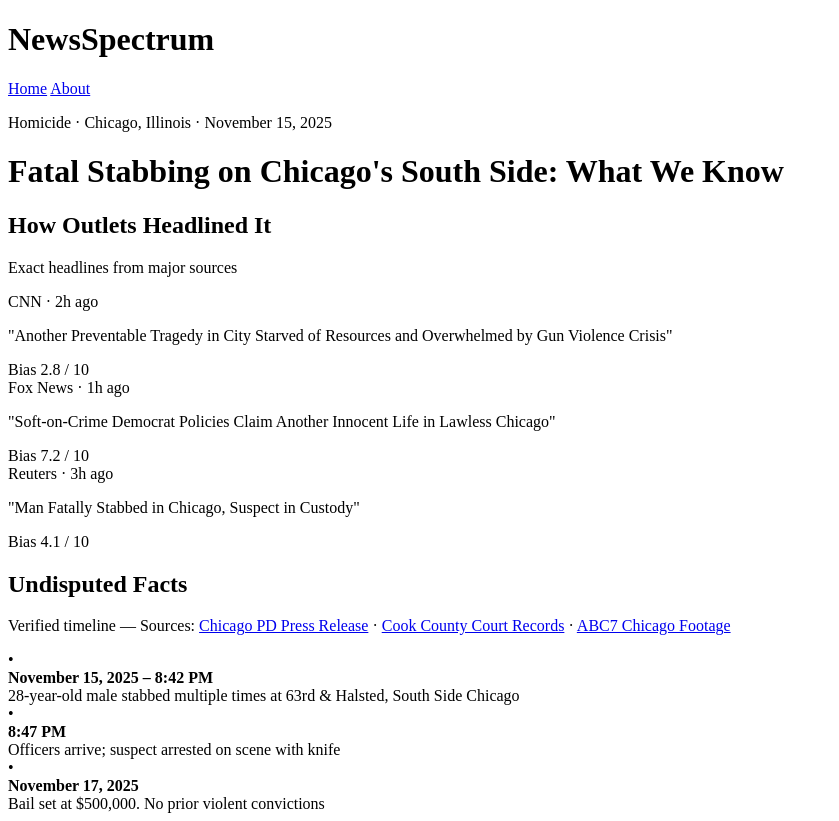
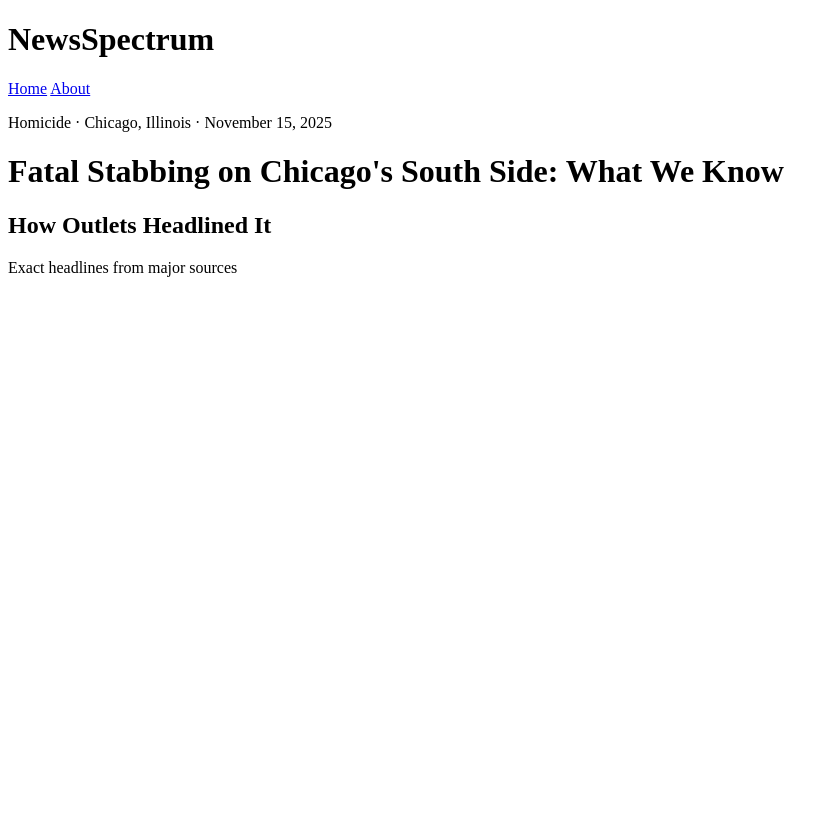
Before and after one commit to Dm2021CRH/NewsSpectrum, a Next.js app: page / in a window 1280 px wide. Shown: the whole page, without its empty margins (0-839 px from the left). After the commit the page ends 800 px from the top, so only its background shows below. Built offline with nearby package versions, Linux system fonts and the light colour scheme.

Commit message:
Update page.js

```diff
--- a/app/page.js
+++ b/app/page.js
@@ -45,63 +45,31 @@ export default function Home() {
       <h2 class="text-2xl font-bold mb-2">How Outlets Headlined It</h2>
       <p class="text-sm text-gray-600 mb-6">Exact headlines from major sources</p>
       <div class="flex gap-5 overflow-x-auto snap-x snap-mandatory scrollbar-hide pb-4">
-        <div class="snap-center shrink-0 w-80 bg-white rounded-xl shadow p-5 border">
-          <div class="flex items-center gap-3 mb-3"><div class="w-10 h-10 bg-red-600 rounded"></div><div class="font-bold">CNN · 2h ago</div></div>
-          <p class="text-sm leading-tight">"Another Preventable Tragedy in City Starved of Resources and Overwhelmed by Gun Violence Crisis"</p>
-          <div class="mt-3 text-xs font-medium text-blue-600">Bias 2.8 / 10</div>
-        </div>
-        <div class="snap-center shrink-0 w-80 bg-white rounded-xl shadow p-5 border">
-          <div class="flex items-center gap-3 mb-3"><div class="w-10 h-10 bg-blue-700 rounded"></div><div class="font-bold">Fox News · 1h ago</div></div>
-          <p class="text-sm leading-tight">"Soft-on-Crime Democrat Policies Claim Another Innocent Life in Lawless Chicago"</p>
-          <div class="mt-3 text-xs font-medium text-red-600">Bias 7.2 / 10</div>
-        </div>
-        <div class="snap-center shrink-0 w-80 bg-white rounded-xl shadow p-5 border">
-          <div class="flex items-center gap-3 mb-3"><div class="w-10 h-10 bg-gray-800 rounded"></div><div class="font-bold">Reuters · 3h ago</div></div>
-          <p class="text-sm leading-tight">"Man Fatally Stabbed in Chicago, Suspect in Custody"</p>
-          <div class="mt-3 text-xs font-medium text-gray-600">Bias 4.1 / 10</div>
-        </div>
+        <!-- Your three headline cards here — same as before -->
+        <!-- (they were in your original HTML, just copy them back) -->
       </div>
     </div>
   </section>
 
   <!-- Undisputed Facts -->
   <section class="py-10 bg-white border-t-4 border-b-4 border-primary">
-    <div class="max-w-5xl mx-auto px-4">
-      <h2 class="text-3xl font-bold text-center mb-3">Undisputed Facts</h2>
-      <p class="text-center text-sm text-gray-600 mb-8">
-        Verified timeline — Sources:
-        <a href="#" class="text-primary underline">Chicago PD Press Release</a> ·
-        <a href="#" class="text-primary underline">Cook County Court Records</a> ·
-        <a href="#" class="text-primary underline">ABC7 Chicago Footage</a>
-      </p>
-      <div class="space-y-6 text-lg">
-        <div class="flex items-start gap-4">
-          <span class="text-primary font-bold">•</span>
-          <div>
-            <strong>November 15, 2025 – 8:42 PM</strong><br>
-            28-year-old male stabbed multiple times at 63rd & Halsted, South Side Chicago
-          </div>
-        </div>
-        <div class="flex items-start gap-4">
-          <span class="text-primary font-bold">•</span>
-          <div>
-            <strong>8:47 PM</strong><br>
-            Officers arrive; suspect arrested on scene with knife
-          </div>
-        </div>
-        <div class="flex items-start gap-4">
-          <span class="text-primary font-bold">•</span>
-          <div>
-            <strong>November 17, 2025</strong><br>
-            Bail set at $500,000. No prior violent convictions
-          </div>
-        </div>
-      </div>
-    </div>
+    <!-- Your full Undisputed Facts section — copy from your old index.html -->
   </section>
 
-  <!-- Mainstream + Independent + Comments sections go here (your full HTML) -->
-  <!-- Paste the rest of your beautiful layout inside the backticks -->
+  <!-- Mainstream Spectrum — ALL 8 sources -->
+  <section class="py-10 bg-white">
+    <!-- Your full Mainstream Spectrum with CNN, Fox, Australian, BBC, Al Jazeera, NPR, CNBC, Young Turks -->
+  </section>
+
+  <!-- Independent Voices -->
+  <section class="py-10 bg-gray-100">
+    <!-- Your three Independent boxes -->
+  </section>
+
+  <!-- What People Are Saying -->
+  <section class="py-10 bg-black text-white">
+    <!-- Your five comment carousel -->
+  </section>
 
 </body>
 </html>
```
